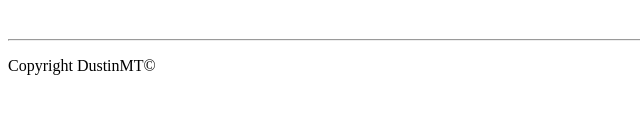
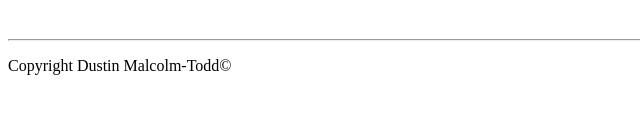
Before and after one commit to malc0057/html-assignment, a plain HTML site: page index.html in a window 1280 px wide. Shown: the part 359-472 px from the top of the page, 0-640 px from the left. Drawn offline with Linux system fonts and the light colour scheme.

Commit message:
adding last name

```diff
--- a/index.html
+++ b/index.html
@@ -27,7 +27,7 @@
     <footer>
       <br>
       <hr>
-      <p>Copyright DustinMT©</p>
+      <p>Copyright Dustin Malcolm-Todd©</p>
     </footer>
 
   </body>
```
